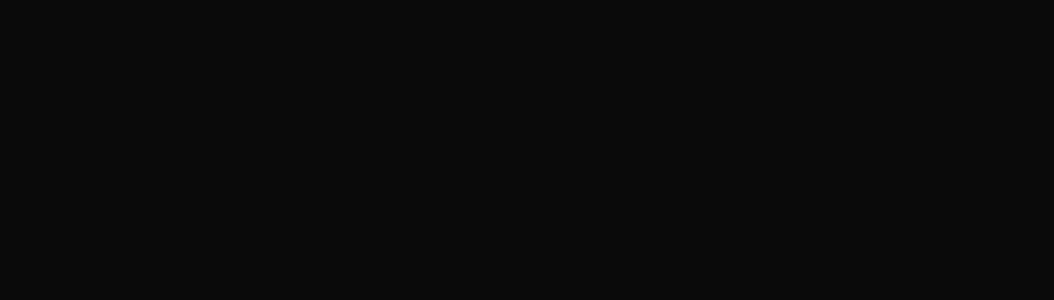
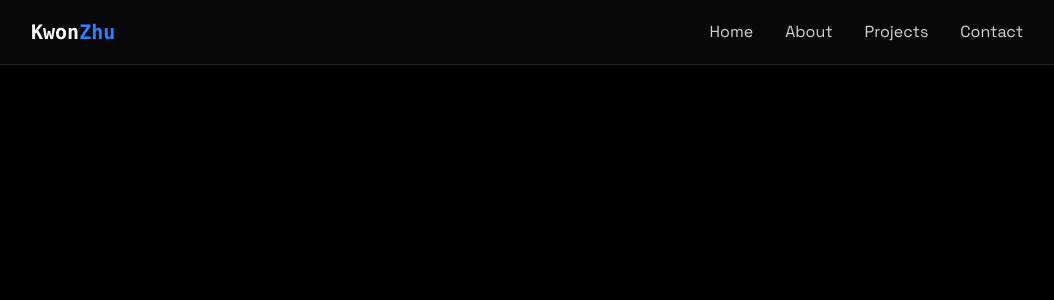
Before and after one commit to KwonZhu/Portfolio, a React (Vite) app: page / in a window 1280 px wide. Shown: the top 300 px of the page, without its empty margins (113-1167 px from the left). Built offline with nearby package versions, Linux system fonts and the light colour scheme.

Commit message:
feat: add NavBar and responsive MobileMenu

```diff
--- a/src/App.jsx
+++ b/src/App.jsx
@@ -1,13 +1,26 @@
 import "./App.css";
 import "./index.css";
 import { LoadingScreen } from "./components/LoadingScreen";
+import { NavBar } from "./components/NavBar";
+import { MobileMenu } from "./components/MobileMenu";
 import { useState } from "react";
 
 function App() {
   const [isLoaded, setIsLoaded] = useState(false);
+  const [menuOpen, setMenuOpen] = useState(false); // mobile menu
 
   return (
-    <>{!isLoaded && <LoadingScreen onComplete={() => setIsLoaded(true)} />}</>
+    <>
+      {!isLoaded && <LoadingScreen onComplete={() => setIsLoaded(true)} />}
+      {/* sections will be displayed in a slow way after the LoadingScreen is done */}
+      <div
+        className={`min-h-screen transition-opacity duration-700 ${
+          isLoaded ? "opacity-100" : "opacity-0"
+        } bg-black text-gray-100`}>
+        <NavBar menuOpen={menuOpen} setMenuOpen={setMenuOpen} />
+        <MobileMenu menuOpen={menuOpen} setMenuOpen={setMenuOpen} />
+      </div>
+    </>
   );
 }
 
--- a/src/components/LoadingScreen.jsx
+++ b/src/components/LoadingScreen.jsx
@@ -11,7 +11,7 @@
       setText(fullText.substring(0, index)); //every time the interval runs, it will display one extra letter
       index++;
 
-      // Stop the interval and (1 second after) hide the LoadingScreen When the entire text is typed out
+      // Stop the interval and (1 second after) hide the LoadingScreen when the entire text is typed out
       if (index > fullText.length) {
         clearInterval(interval);
 
@@ -21,7 +21,8 @@
       }
     }, 100);
 
-    return () => clearInterval(interval); // to prevent memory leaks if the component unmounts
+    return () => clearInterval(interval); // stops the existing interval when the component unmounts or before useEffect runs again
+    // otherwise it will cause memory leaks—the interval would keep running in the background, even if the user leaves the page
   }, [onComplete]); //it runs once on the first render, or if onComplete changed
 
   return (
--- /dev/null
+++ b/src/components/MobileMenu.jsx
@@ -0,0 +1,54 @@
+export const MobileMenu = ({ menuOpen, setMenuOpen }) => {
+  return (
+    // Mobile menu container
+    <div
+      // default & conditional style
+      className={`fixed top-0 left-0 w-full bg-[rgba(10,10,10,0.8)] z-40 flex flex-col justify-center items-center transition-all duration-300 ease-in-out ${
+        menuOpen
+          ? "h-screen opacity-100 pointer-events-auto"
+          : "h-0 opacity-0 pointer-events-none"
+      }`}>
+      {/* Close button: X */}
+      <button
+        className="absolute top-6 right-6 text-white text-3xl focus:outline-none cursor-pointer"
+        onClick={() => setMenuOpen(false)}
+        aria-label="Close Menu">
+        &times;
+      </button>
+
+      {/* Menu links with animations */}
+      <a
+        href="#home"
+        className={`text-2xl font-semibold text-white my-4 transform transition-transform duration-300 ${
+          menuOpen ? "opacity-100 translate-y-0" : "opacity-0 translate-y-5"
+        }`}
+        onClick={() => setMenuOpen(false)}>
+        Home
+      </a>
+      <a
+        href="#about"
+        className={`text-2xl font-semibold text-white my-4 transform transition-transform duration-300 ${
+          menuOpen ? "opacity-100 translate-y-0" : "opacity-0 translate-y-5"
+        }`}
+        onClick={() => setMenuOpen(false)}>
+        About
+      </a>
+      <a
+        href="#project"
+        className={`text-2xl font-semibold text-white my-4 transform transition-transform duration-300 ${
+          menuOpen ? "opacity-100 translate-y-0" : "opacity-0 translate-y-5"
+        }`}
+        onClick={() => setMenuOpen(false)}>
+        Projects
+      </a>
+      <a
+        href="#contact"
+        className={`text-2xl font-semibold text-white my-4 transform transition-transform duration-300 ${
+          menuOpen ? "opacity-100 translate-y-0" : "opacity-0 translate-y-5"
+        }`}
+        onClick={() => setMenuOpen(false)}>
+        Contact
+      </a>
+    </div>
+  );
+};
--- /dev/null
+++ b/src/components/NavBar.jsx
@@ -0,0 +1,51 @@
+import { useEffect } from "react";
+export const NavBar = ({ menuOpen, setMenuOpen }) => {
+  useEffect(() => {
+    document.body.style.overflow = menuOpen ? "hidden" : "";
+  }, [menuOpen]);
+
+  return (
+    <nav className="fixed top-0 w-full z-40 bg-[rgba(10,10,10,0.8)] backdrop-blur-lg border-b border-white/10 shadow-lg">
+      {/* top container */}
+      <div className="max-w-5xl mx-auto px-4">
+        {/* logo */}
+        <div className="flex justify-between items-center h-16">
+          <a href="#home" className="font-mono text-xl font-bold text-white">
+            Kwon<span className="text-blue-500">Zhu</span>
+          </a>
+
+          {/* mobile menu: hamburger */}
+          <div
+            className="w-7 h-5 relative cursor-pointer z-40 md:hidden"
+            onClick={() => setMenuOpen((prev) => !prev)}>
+            &#9776;
+          </div>
+
+          {/* desktop menu */}
+          <div className="hidden md:flex items-center space-x-8">
+            <a
+              href="#home"
+              className="text-gray-300 hover:text-white transition-colors">
+              Home
+            </a>
+            <a
+              href="#about"
+              className="text-gray-300 hover:text-white transition-colors">
+              About
+            </a>
+            <a
+              href="#project"
+              className="text-gray-300 hover:text-white transition-colors">
+              Projects
+            </a>
+            <a
+              href="#contact"
+              className="text-gray-300 hover:text-white transition-colors">
+              Contact
+            </a>
+          </div>
+        </div>
+      </div>
+    </nav>
+  );
+};
```
